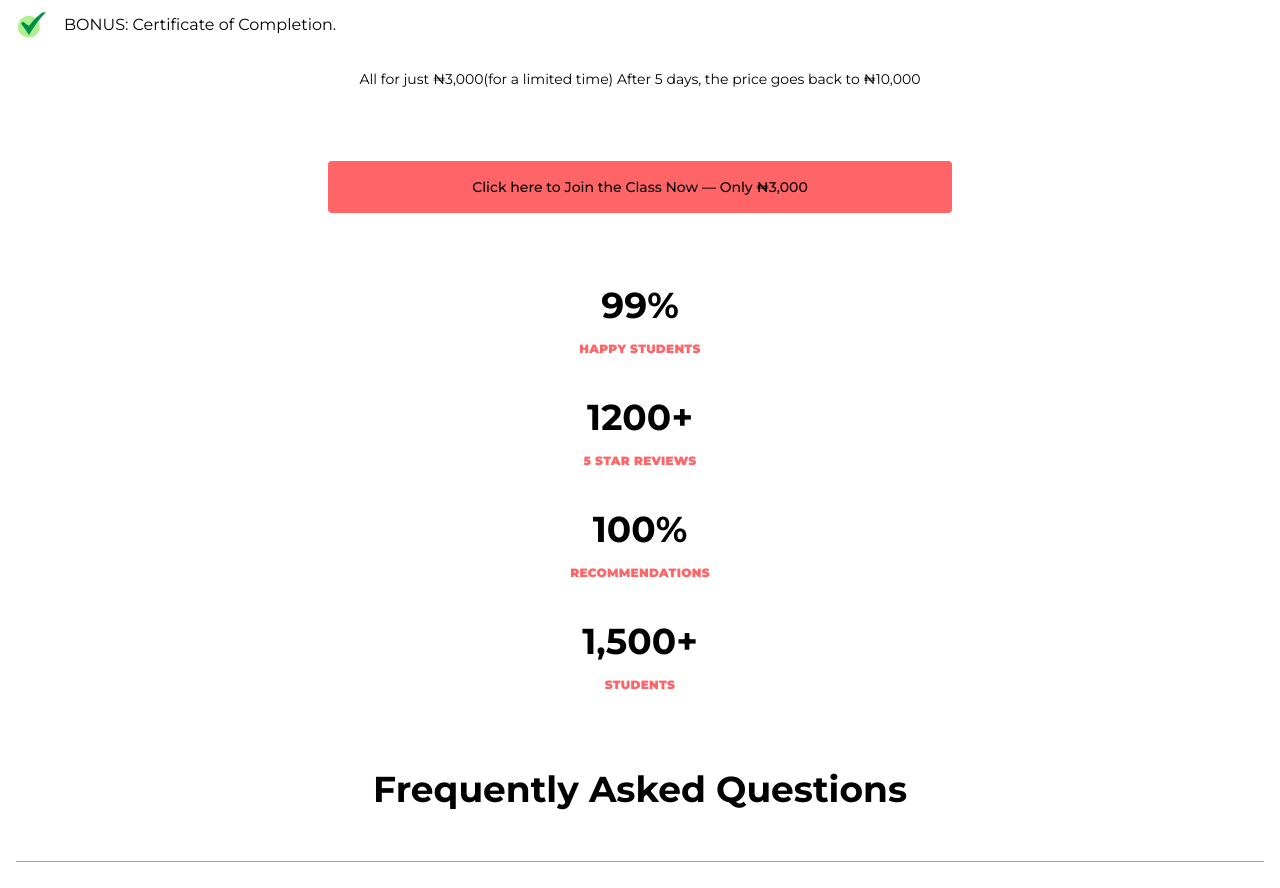
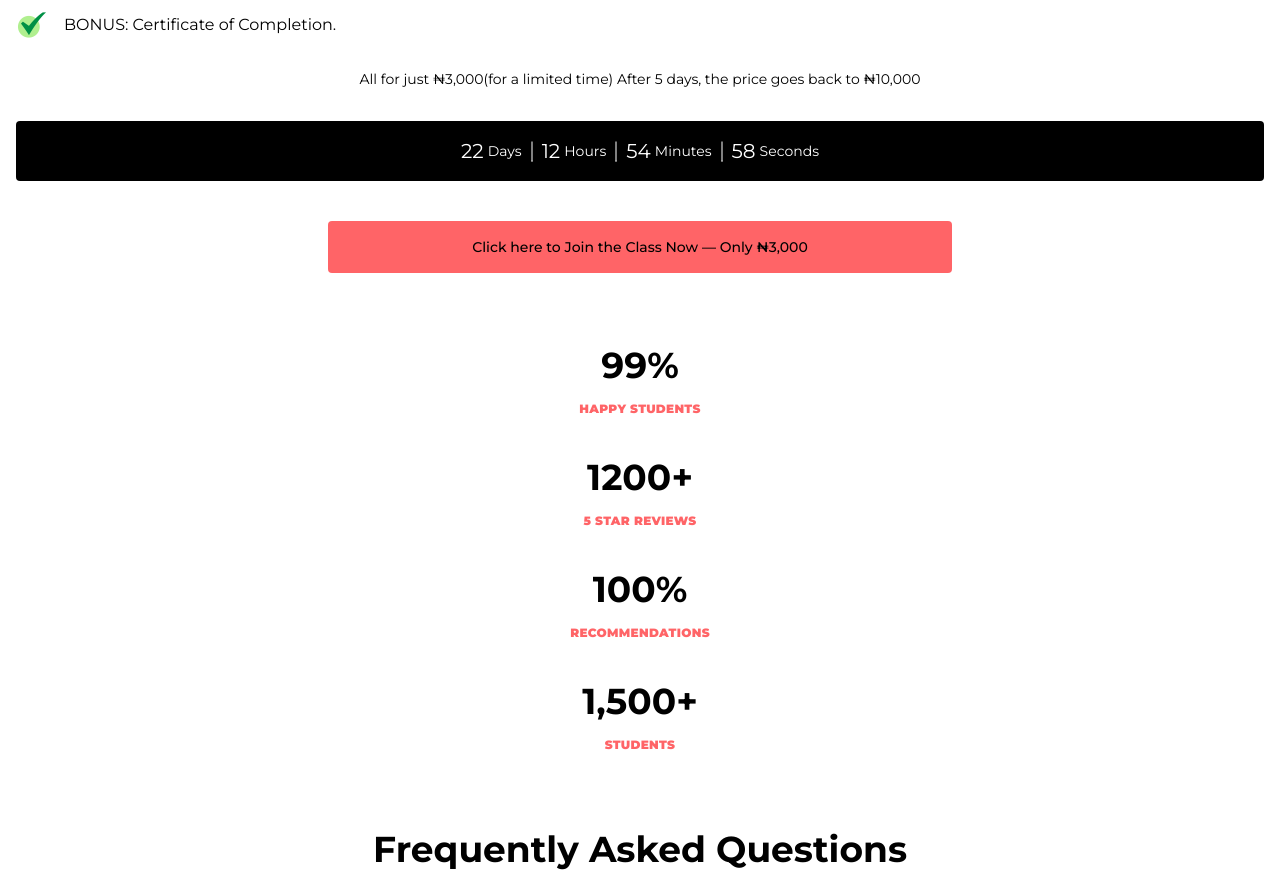
Before and after one commit to TeeJayGTAN/importswithangel, a Next.js app: page / in a window 1280 px wide. Shown: the part 4940-5828 px from the top of the page. Built offline with nearby package versions, Linux system fonts and the light colour scheme.

Commit message:
timer 2 done

```diff
--- a/app/page.tsx
+++ b/app/page.tsx
@@ -266,7 +266,7 @@ export default function Home() {
           All for just ₦3,000(for a limited time) After 5 days, the price goes
           back to ₦10,000
         </h5>
-        {/* TIMER COMPONENET HERE */}
+        <Timer/>
         <div className="cont w-full flex justify-center">
           <Link href="http://wa.link/qlhsbr" target="_blank" className="text-center cta w-[50%] mt-10 font-medium text-sm p-4 rounded bg-red-400">
             Click here to Join the Class Now — Only ₦3,000
```
